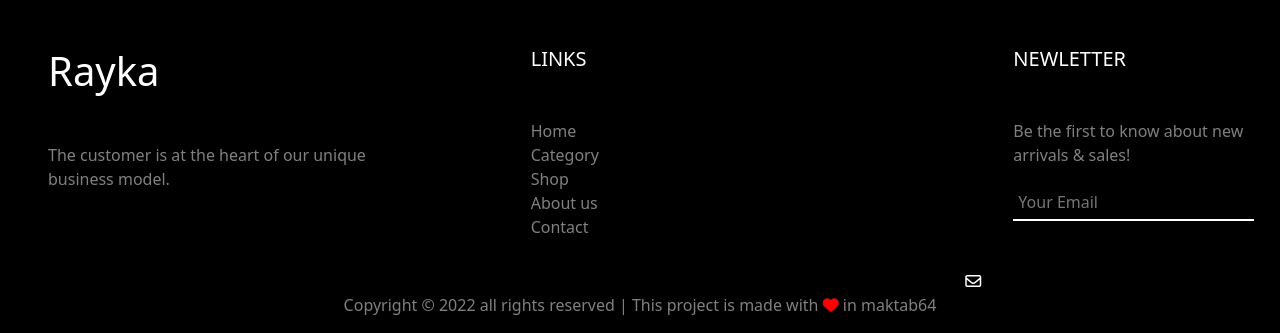
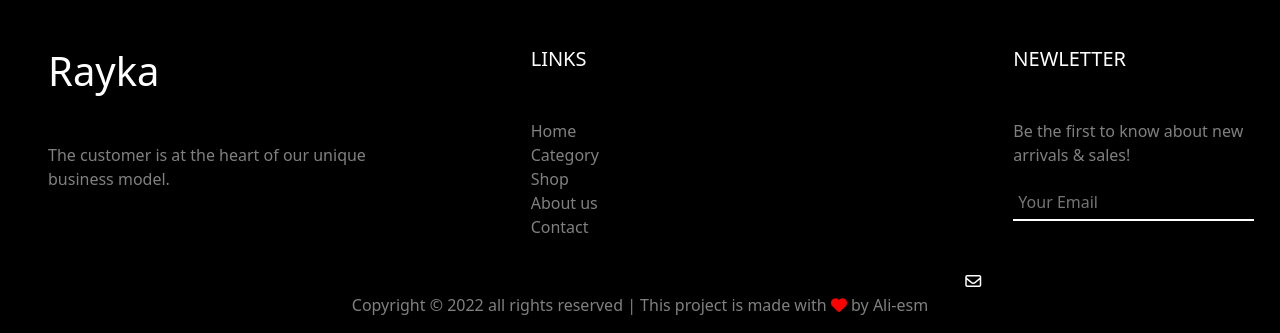
Before and after one commit to Ali-esm/online_shop, a Django app: page /en/customer/contact/ in a window 1280 px wide. Shown: the part 505-838 px from the top of the page. Run offline with Django 4.2, Linux system fonts and the light colour scheme; data that the repository does not hold is empty; some libraries are stand-ins or nearby versions.

Commit message:
change footer copy right message

```diff
--- a/templates/layout/_base.html
+++ b/templates/layout/_base.html
@@ -97,7 +97,7 @@
             <div class="col-12 text-center p-0">
                 <p style="color: gray">Copyright &#169; 2022 all rights reserved | This project is made with <span>
                     <i class="fa fa-heart" style="color: red" aria-hidden="true"></i>
-                </span> in maktab64</p>
+                </span> by Ali-esm</p>
             </div>
         </div>
     </div>
```
